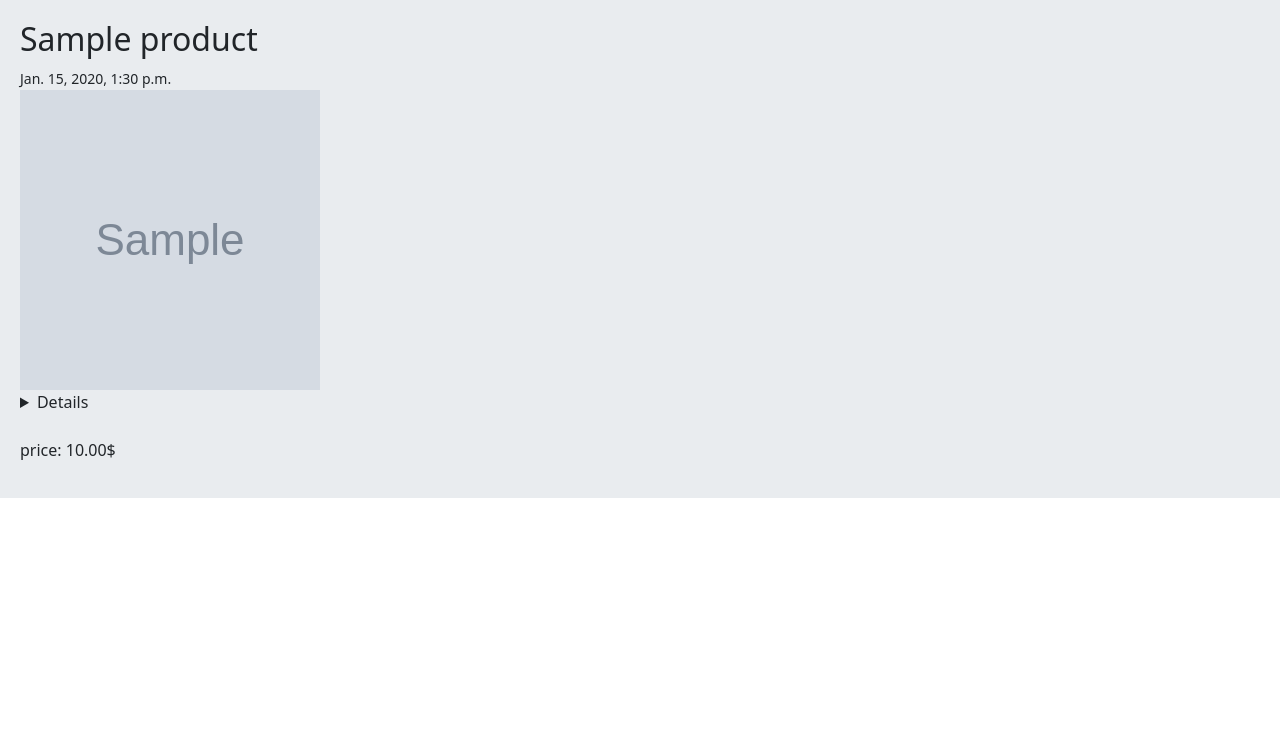
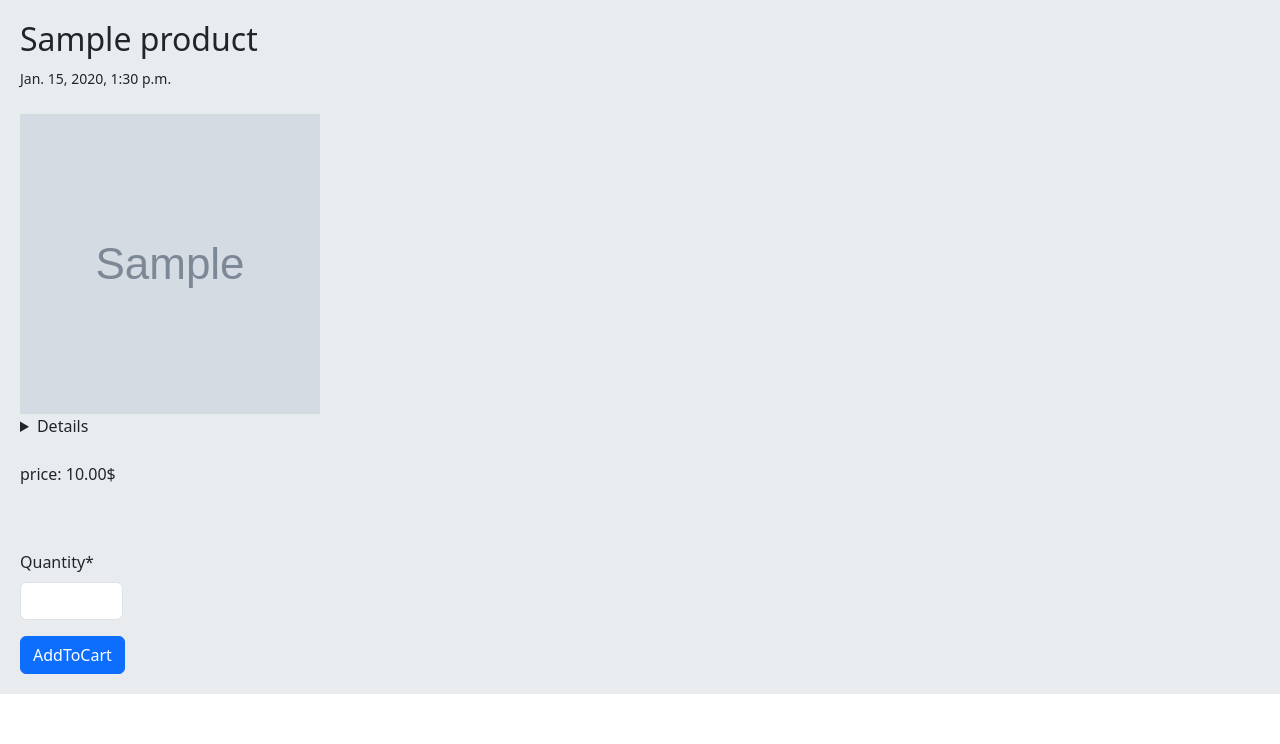
Before and after one commit to lenis03/OnlineShop2, a Django app: a page that uses products/templates/products/product_detail.html in a window 1280 px wide. Shown: the part 56-800 px from the top of the page. Run offline with Django 4.2, Linux system fonts and the light colour scheme; tables that the repository leaves empty hold one stand-in row (values such as "Sample post"); grey boxes marked "Sample" are stand-in pictures; some libraries are stand-ins or nearby versions.

Commit message:
Show form add to cart in product detail view

```diff
--- /dev/null
+++ b/orders/forms.py
@@ -0,0 +1,5 @@
+from django import forms
+
+
+class AddToCartForm(forms.Form):
+    quantity = forms.IntegerField(min_value=1, max_value=10)
--- a/products/templates/products/product_detail.html
+++ b/products/templates/products/product_detail.html
@@ -1,12 +1,19 @@
 {% extends 'base.html' %}
+{% load crispy_forms_tags %}
 {% block title %}
     Products Detail
 {% endblock %}
 
 {% block content %}
     <h2>{{ product.name }}</h2>
-    <small>{{ product.created }}</small><br>
+    <small>{{ product.created }}</small><br><br>
     <img src="{{ product.image.url }}" alt="Product Image" width="300" height="300"><br>
     <details>{{ product.description }}</details><br>
-    <p>price: {{ product.price }}$</p>
+    <p>price: {{ product.price }}$</p><br><br>
+    <form  class="col-md-1"  action="" method="post">
+        {% csrf_token %}
+        {{ form|crispy }}
+        <button class="btn btn-primary" type="submit">AddToCart</button>
+
+    </form>
 {% endblock %}
--- a/products/views.py
+++ b/products/views.py
@@ -5,6 +5,7 @@ from django.contrib import messages
 from products.models import Product, Category
 from products import tasks
 from utils import IsAdminUser
+from orders.forms import AddToCartForm
 
 
 class ProductsListView(View):
@@ -18,9 +19,12 @@ class ProductsListView(View):
 
 
 class ProductDetailView(View):
+    form_class = AddToCartForm
+
     def get(self, request, slug):
         product = get_object_or_404(Product, slug=slug)
-        return render(request, 'products/product_detail.html', {'product': product})
+        form = self.form_class
+        return render(request, 'products/product_detail.html', {'product': product, 'form': form})
 
 
 class ProductBucketView(IsAdminUser, View):
```
